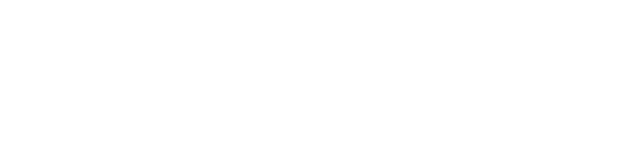
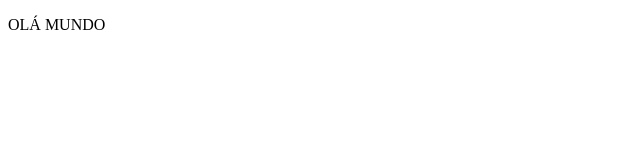
Before and after one commit to Beatriz-emerenciano/testando-git-, a plain HTML site: page index.html in a window 1280 px wide. Shown: the whole page, without its empty margins (0-640 px from the left). Drawn offline with Linux system fonts and the light colour scheme.

Commit message:
adicionando novas atualizações

```diff
--- a/index.html
+++ b/index.html
@@ -8,5 +8,6 @@
 </head>
 <body>
 
+    <p> OLÁ MUNDO</p>
 </body>
 </html>
```
